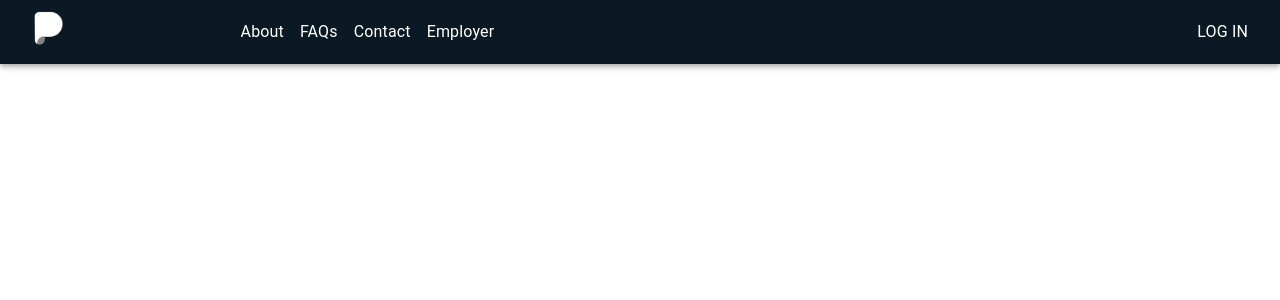
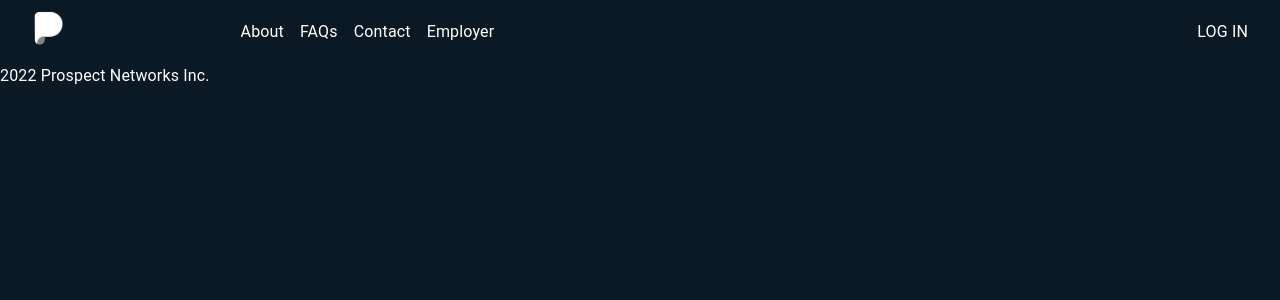
Before and after one commit to yoonhoqpt/prospect-networks, a React (Create React App) app: page / in a window 1280 px wide. Shown: the top 300 px of the page. Built offline with nearby package versions, Linux system fonts and the light colour scheme.

Commit message:
Added Layout, Header, Footer, Theme (drafts)

```diff
--- a/src/App.js
+++ b/src/App.js
@@ -1,4 +1,4 @@
-import Header from './components/Header';
+import Layout from './components/Layout';
 import { CssBaseline } from '@mui/material';
 import { ThemeProvider } from '@emotion/react';
 import theme from './theme';
@@ -8,8 +8,10 @@ function App() {
   return (
     <ThemeProvider theme={theme}>
       <CssBaseline />
-      <div className="App" style={{backgroundColor: '#0a1923'}}>
-        <Header />
+      <div className="App">
+        <Layout>
+
+        </Layout>
       </div>
     </ThemeProvider>
 
--- a/src/components/BrokenHeader.jsx
+++ b/src/components/BrokenHeader.jsx
@@ -1,6 +1,7 @@
 import React, { Component } from "react";
 import {AppBar, Typography, Grid, Link, Toolbar} from '@mui/material';
 import {StyledText} from './styles.js';
+
 
 
 /** -------------APPBAR COMPONENT---------------
@@ -11,6 +12,7 @@ class Header extends Component {
 
     render() {
         return (
+
         <div>
             <AppBar position="static" color='transparent' elevation='0' alignItems="center">
                 <Toolbar>
--- a/src/components/Footer.jsx
+++ b/src/components/Footer.jsx
@@ -1,10 +1,25 @@
 import React, { Component } from "react";
-import {Container, IconButton, AppBar, Typography, Grow, Grid, Box, Link, CssBaseline, Toolbar, Button} from '@material-ui/core';
-import useStyles from './styles.js';
-import { makeStyles } from '@material-ui/core/styles';
+import { ThemeProvider } from "styled-components";
+import { Footer } from "@mui/material";
+import { Typography } from "@mui/material";
+import theme from '../theme';
 
-class Footer extends Component {
+/**LINKS: back to top, ...
+ * FIXMES: add Links
+  */
+class BottomFooter extends Component {
     render() {
+        return (
 
+        <ThemeProvider theme={theme}>
+            <div>
+                <Typography color='white'>
+                    2022 Prospect Networks Inc.
+                </Typography>
+            </div>
+        </ThemeProvider>
+        )
     }
 }
+
+export default BottomFooter;
--- a/src/components/Header.jsx
+++ b/src/components/Header.jsx
@@ -1,12 +1,16 @@
 import React, { Component } from "react";
 import {Toolbar, AppBar, Grid, Typography,Link, Button} from '@mui/material';
 import whitelogo from './images/whitelogo.png';
+import theme from '../theme.jsx';
+import { ThemeProvider } from "styled-components";
+import styled from 'styled-components';
 
 class Header extends Component {
     render() {
         return (
+
             <div>
-                <AppBar color='transparent' position='static'>
+                <AppBar elevation={0} position='static'>
                     <Toolbar>
 
                     <Link href={"./"}>
@@ -50,6 +54,7 @@ class Header extends Component {
             </Grid>
         )
     }
+
 }
 
 export default Header;
--- /dev/null
+++ b/src/components/Layout.jsx
@@ -0,0 +1,16 @@
+import React from 'react';
+import Header from './Header';
+import Footer from './Footer';
+
+
+export default function Layout({ children }) {
+    return (
+        <div>
+            <Header />
+                {children}
+            <Footer />
+        </div>
+
+    )
+
+}
--- a/src/theme.jsx
+++ b/src/theme.jsx
@@ -0,0 +1,18 @@
+import { createTheme } from "@mui/material";
+
+const theme = createTheme({
+    palette: {
+        primary: {
+            main: '#0a1923',
+        },
+        secondary: {
+            main: '#fff',
+        },
+        background: {
+            paper: '#0a1923',
+            default: '#0a1923'
+        }
+    },
+});
+
+export default theme;
```
